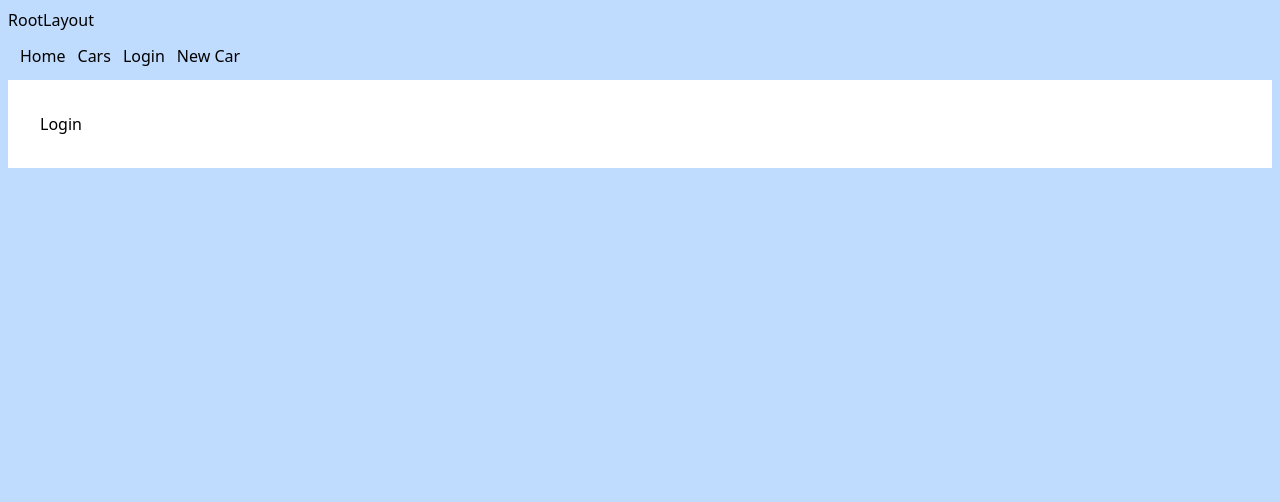
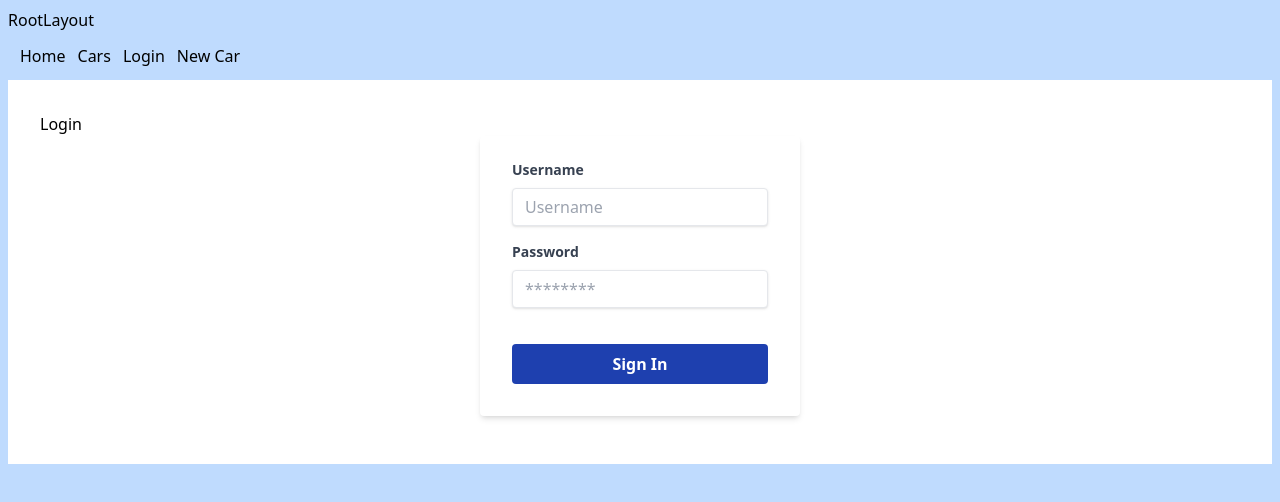
Before and after one commit to docscodes/farm-cars, a React (Vite) app in the folder frontend/: page /login in a window 1280 px wide. Shown: the top 502 px of the page. Built offline with nearby package versions, Linux system fonts and the light colour scheme.

Commit message:
React Hook Form and Zod

```diff
--- a/frontend/package.json
+++ b/frontend/package.json
@@ -10,9 +10,12 @@
     "preview": "vite preview"
   },
   "dependencies": {
+    "@hookform/resolvers": "^5.0.1",
     "react": "^19.1.0",
     "react-dom": "^19.1.0",
-    "react-router-dom": "^6.23.1"
+    "react-hook-form": "^7.56.4",
+    "react-router-dom": "^6.23.1",
+    "zod": "^3.25.28"
   },
   "devDependencies": {
     "@eslint/js": "^9.25.0",
--- a/frontend/src/App.jsx
+++ b/frontend/src/App.jsx
@@ -1,4 +1,5 @@
 import { createBrowserRouter, createRoutesFromElements, Route, RouterProvider } from "react-router-dom";
+import { AuthProvider } from "./contexts/AuthContext";
 import RootLayout from "./layouts/RootLayout";
 import Car from "./pages/Car";
 import Cars, { carsLoader } from "./pages/Cars";
@@ -21,5 +22,9 @@
 );
 
 export default function App() {
-  return <RouterProvider router={router} />;
+  return (
+    <AuthProvider>
+      <RouterProvider router={router} />
+    </AuthProvider>
+  );
 }
--- /dev/null
+++ b/frontend/src/components/LoginForm.jsx
@@ -0,0 +1,60 @@
+import { zodResolver } from "@hookform/resolvers/zod";
+import { useForm } from "react-hook-form";
+import { useNavigate } from "react-router-dom";
+import { z } from "zod";
+import { useAuth } from "../hooks/useAuth";
+
+const schema = z.object({
+  username: z.string().min(4, "Username must be at least 4 characters long").max(10, "Username cannot exceed 10 characters"),
+  password: z.string().min(4, "Password must be at least 4 characters long").max(10, "Password cannot exceed 10 characters"),
+});
+
+const LoginForm = () => {
+  const navigate = useNavigate();
+  const { login } = useAuth();
+
+  const {
+    register,
+    handleSubmit,
+    formState: { errors },
+  } = useForm({
+    resolver: zodResolver(schema),
+  });
+
+  const onSubmitForm = async (data) => {
+    console.log(data);
+    login(data.username, data.password);
+    navigate("/");
+  };
+
+  return (
+    <div className="flex items-center justify-center">
+      <div className="w-full max-w-xs">
+        <form className="bg-white shadow-md rounded px-8 pt-6 pb-8 mb-4" onSubmit={handleSubmit(onSubmitForm)}>
+          <div className="mb-4">
+            <label htmlFor="username" className="block text-gray-700 text-sm font-bold mb-2">
+              Username
+            </label>
+            <input id="username" type="text" placeholder="Username" required {...register("username")} className="shadow appearance-none border rounded w-full py-2 px-3 text-gray-700 leading-tight focus:outline-none focus:shadow-outline" />
+            {errors.username && <p className="text-red-500 text-xs italic">{errors.username.message}</p>}
+          </div>
+
+          <div className="mb-6">
+            <label htmlFor="password" className="block text-gray-700 text-sm font-bold mb-2">
+              Password
+            </label>
+            <input id="password" type="password" placeholder="********" required {...register("password")} className="shadow appearance-none border rounded w-full py-2 px-3 text-gray-700 mb-3 leading-tight focus:outline-none focus:shadow-outline" />
+            {errors.password && <p className="text-red-500 text-xs italic">{errors.password.message}</p>}
+          </div>
+
+          <div className="flex items-center justify-between">
+            <button className="bg-blue-800 hover:bg-blue-700 text-white w-full font-bold py-2 px-4 rounded focus:outline-none focus:shadow-outline" type="submit">
+              Sign In
+            </button>
+          </div>
+        </form>
+      </div>
+    </div>
+  );
+};
+export default LoginForm;
--- a/frontend/src/pages/Login.jsx
+++ b/frontend/src/pages/Login.jsx
@@ -1,5 +1,12 @@
+import LoginForm from "../components/LoginForm";
+
 const Login = () => {
-  return <div>Login</div>;
+  return (
+    <div>
+      <h1>Login</h1>
+      <LoginForm />
+    </div>
+  );
 };
 
 export default Login;
```
Also changed, not shown: 2 other files (tests, documents, lock files or other folders).
